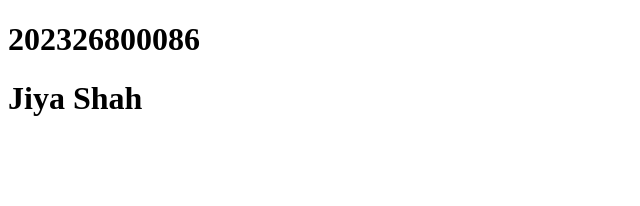
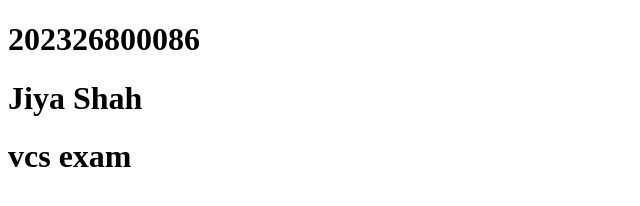
Before and after one commit to jiyashah1229/jiya_86_mid2025, a plain HTML site: page index.htm in a window 1280 px wide. Shown: the whole page, without its empty margins (0-640 px from the left). Drawn offline with Linux system fonts and the light colour scheme.

Commit message:
first commit

```diff
--- a/index.htm
+++ b/index.htm
@@ -8,5 +8,6 @@
 <body>
     <h1>202326800086</h1>
     <h1>Jiya Shah</h1>
+    <h1>vcs exam</h1>
 </body>
 </html>
```
